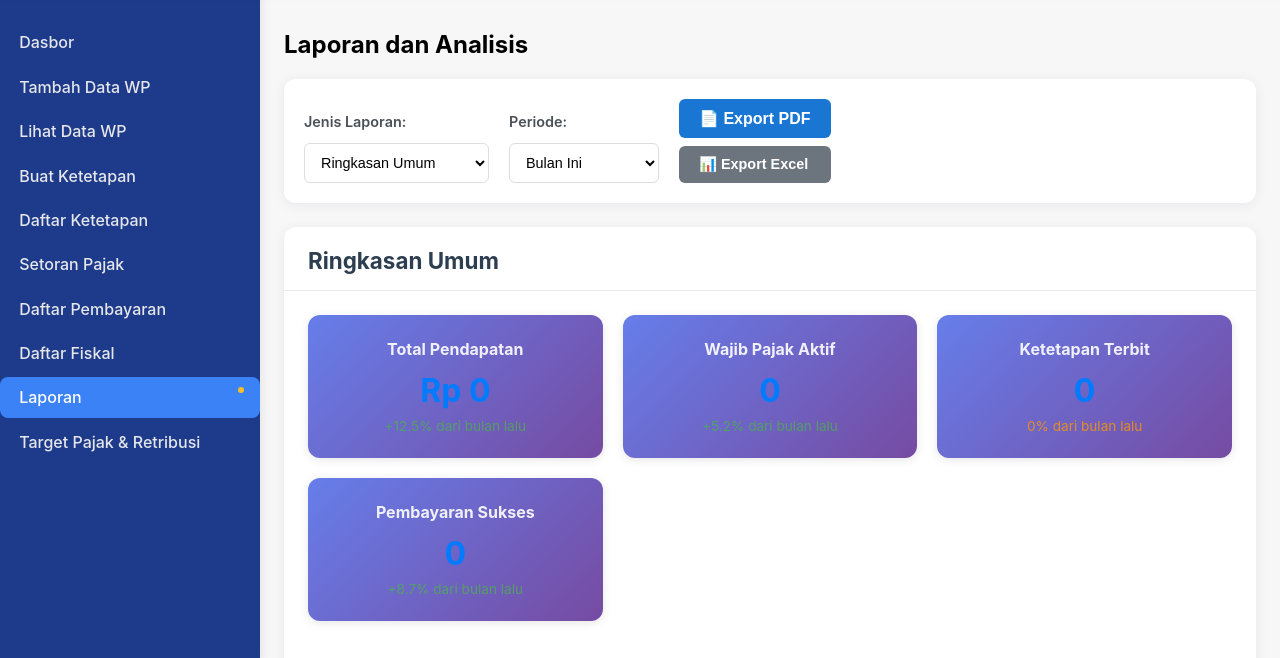
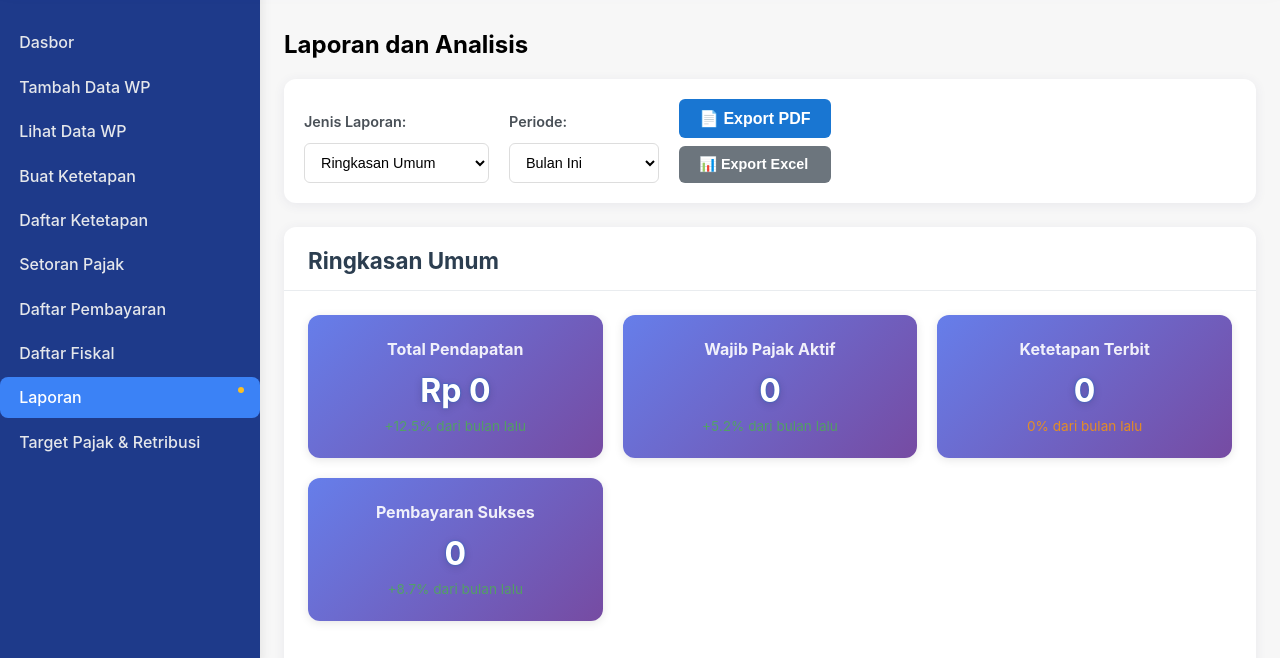
Before and after one commit to benfrizsmalau/aplikasi-pajak-sql, a website: page report.html in a window 1280 px wide. Shown: the part 160-818 px from the top of the page. Drawn offline with nearby package versions, Linux system fonts and the light colour scheme; no server answers.

Commit message:
Add files via upload

```diff
--- a/style.css
+++ b/style.css
@@ -71,7 +71,8 @@ body {
 .summary-value {
     font-size: 2.5rem;
     font-weight: bold;
-    color: #007bff;
+    color: #fff;
+    text-shadow: 0 2px 8px rgba(0,0,0,0.18), 0 0 2px #1976d2;
 }
 
 /* Welcome Section */
```
